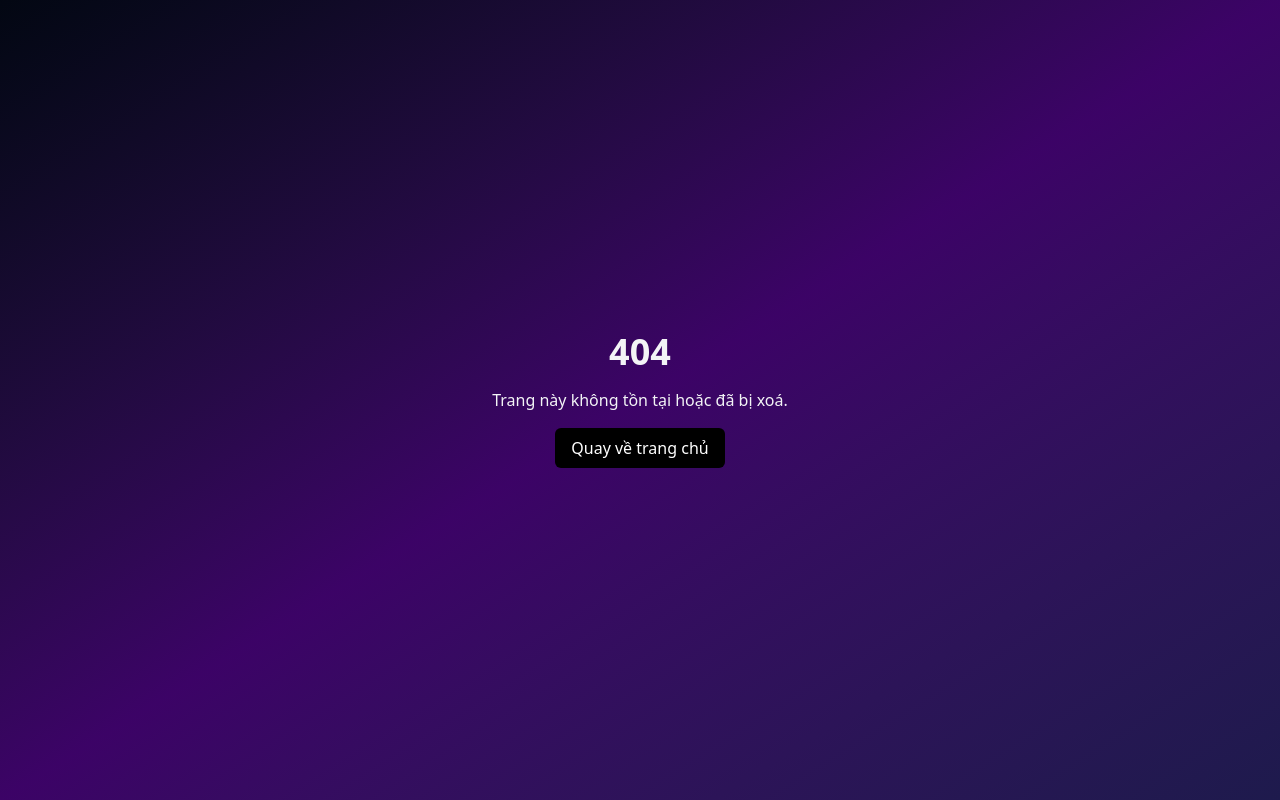
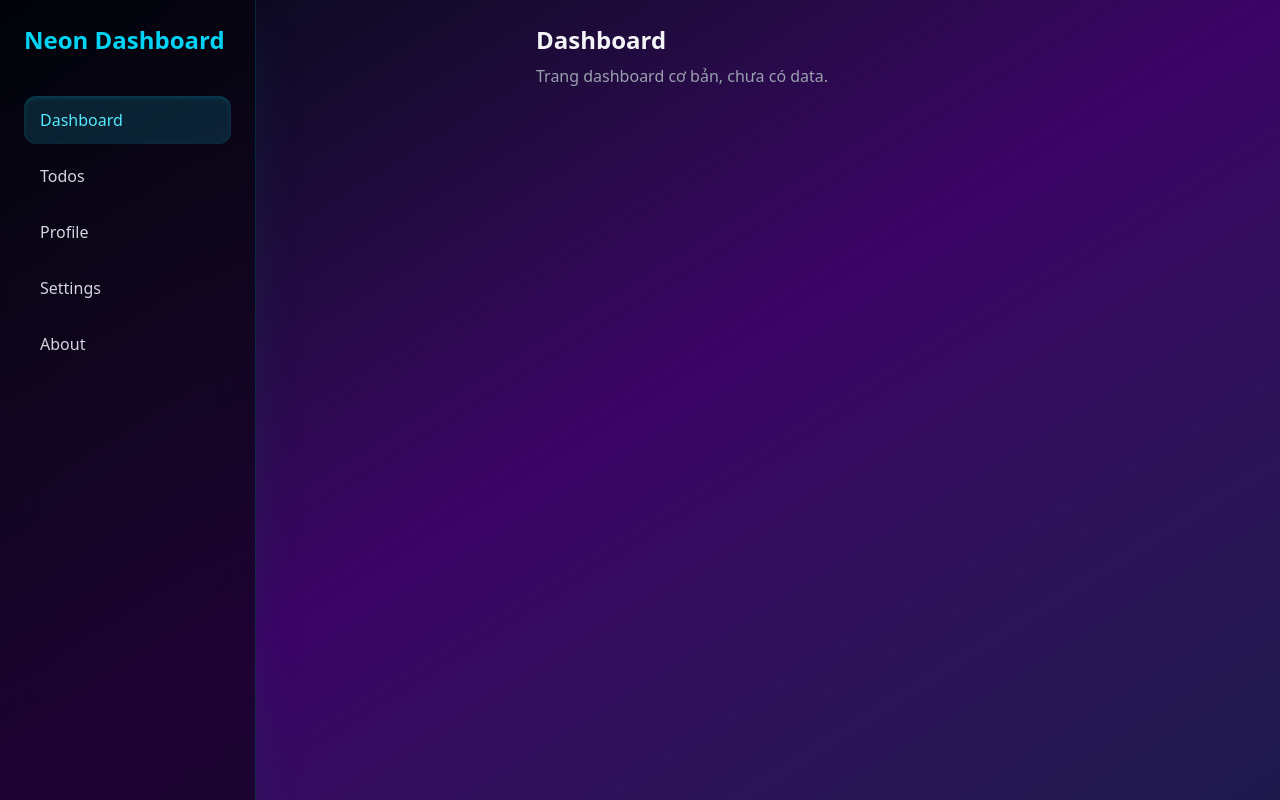
Before and after one commit to phxbinh/NextDemo, a Next.js app: page /dashboard in a window 1280 px wide. Before the commit this address had no page. Built offline with nearby package versions, Linux system fonts and the light colour scheme.

Commit message:
Create page.tsx

```diff
--- /dev/null
+++ b/src/app/(dashboard)/dashboard/page.tsx
@@ -0,0 +1,10 @@
+export default function DashboardPage() {
+  return (
+    <section className="p-6">
+      <h1 className="text-2xl font-bold">Dashboard</h1>
+      <p className="mt-2 text-gray-400">
+        Trang dashboard cơ bản, chưa có data.
+      </p>
+    </section>
+  );
+}
```
